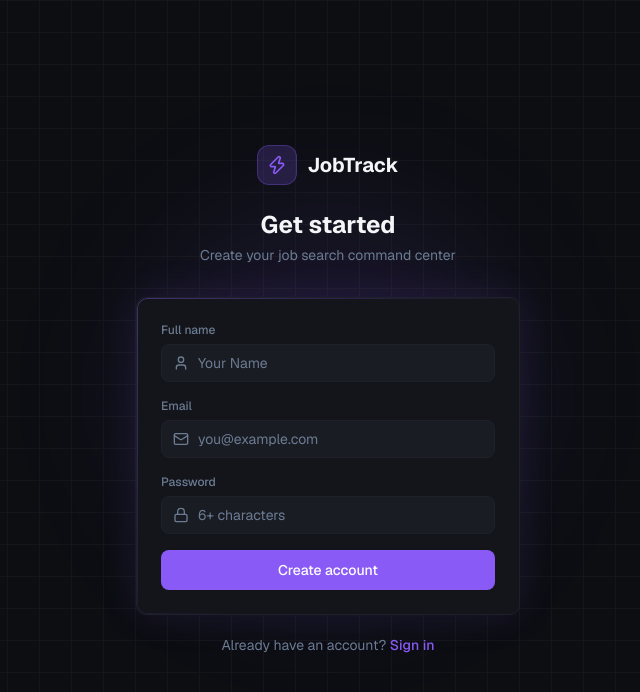
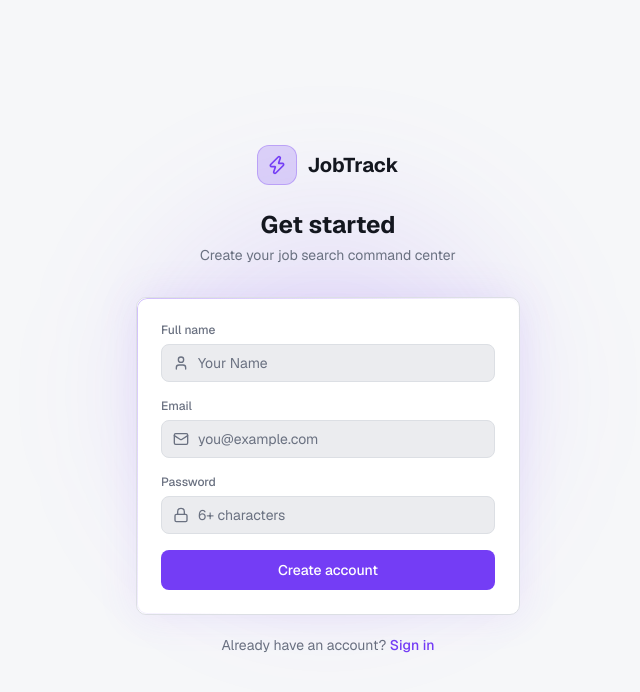
Before and after one commit to Kushal0405/jt-fe, a Next.js app: page /auth/register in a window 1280 px wide. Shown: the top 692 px of the page, without its empty margins (312-952 px from the left). Built offline with nearby package versions, Linux system fonts and the light colour scheme; no server answers; a web font is replaced by a local one.

Commit message:
feat: implement theme provider and toggle functionality for dark/light mode

```diff
--- /dev/null
+++ b/app/components/ThemeProvider.tsx
@@ -0,0 +1,58 @@
+'use client';
+import { createContext, useContext, useEffect, useState } from 'react';
+
+type Theme = 'dark' | 'light';
+
+interface ThemeContextValue {
+  theme: Theme;
+  toggle: () => void;
+}
+
+const ThemeContext = createContext<ThemeContextValue>({
+  theme: 'dark',
+  toggle: () => {},
+});
+
+export function useTheme() {
+  return useContext(ThemeContext);
+}
+
+export default function ThemeProvider({ children }: { children: React.ReactNode }) {
+  const [theme, setTheme] = useState<Theme>('dark');
+
+  // On mount: read from localStorage or system preference
+  useEffect(() => {
+    const stored = localStorage.getItem('theme') as Theme | null;
+    if (stored === 'light' || stored === 'dark') {
+      apply(stored);
+      setTheme(stored);
+    } else {
+      // Default to dark; respect system preference otherwise
+      const prefersDark = window.matchMedia('(prefers-color-scheme: dark)').matches;
+      const initial: Theme = prefersDark ? 'dark' : 'light';
+      apply(initial);
+      setTheme(initial);
+    }
+  }, []);
+
+  function apply(t: Theme) {
+    const root = document.documentElement;
+    root.classList.toggle('dark', t === 'dark');
+    root.classList.toggle('light', t === 'light');
+  }
+
+  function toggle() {
+    setTheme(prev => {
+      const next: Theme = prev === 'dark' ? 'light' : 'dark';
+      apply(next);
+      localStorage.setItem('theme', next);
+      return next;
+    });
+  }
+
+  return (
+    <ThemeContext.Provider value={{ theme, toggle }}>
+      {children}
+    </ThemeContext.Provider>
+  );
+}
--- a/app/components/layout/Sidebar.tsx
+++ b/app/components/layout/Sidebar.tsx
@@ -1,9 +1,10 @@
 'use client';
 import Link from 'next/link';
 import { usePathname } from 'next/navigation';
-import { LayoutDashboard, Briefcase, FileText, Building2, Upload, LogOut, Zap, Compass } from 'lucide-react';
+import { LayoutDashboard, Briefcase, FileText, Building2, Upload, LogOut, Zap, Compass, Sun, Moon } from 'lucide-react';
 import { cn } from '@/lib/utils';
 import { useAuthStore } from '@/store/auth';
+import { useTheme } from '@/app/components/ThemeProvider';
 
 const nav = [
   { href: '/dashboard',    label: 'Dashboard',    icon: LayoutDashboard },
@@ -17,6 +18,7 @@ const nav = [
 export default function Sidebar() {
   const pathname = usePathname();
   const { user, logout } = useAuthStore();
+  const { theme, toggle } = useTheme();
 
   return (
     <aside className="fixed left-0 top-0 h-screen w-60 bg-card border-r border-border flex flex-col z-40">
@@ -71,6 +73,15 @@ export default function Sidebar() {
           <LogOut className="w-4 h-4" />
           Sign out
         </button>
+        <button
+          onClick={toggle}
+          className="w-full flex items-center gap-3 px-3 py-2 rounded-md text-sm text-muted-foreground hover:bg-secondary hover:text-foreground transition-all duration-150"
+          title={theme === 'dark' ? 'Switch to light mode' : 'Switch to dark mode'}
+        >
+          {theme === 'dark'
+            ? <><Sun className="w-4 h-4" /> Light mode</>
+            : <><Moon className="w-4 h-4" /> Dark mode</>}
+        </button>
       </div>
     </aside>
   );
--- a/app/discover/page.tsx
+++ b/app/discover/page.tsx
@@ -28,12 +28,21 @@ export default function DiscoverPage() {
   useEffect(() => { const t = setTimeout(() => setDebouncedLocation(location), 400); return () => clearTimeout(t); }, [location]);
   useEffect(() => { setPage(1); }, [debouncedRole, debouncedLocation]);
 
+  // When the user types a role, pass it as ?q= for a live JSearch query.
+  // Without a role filter, fall back to the DB-backed list.
+  const isLiveSearch = !!debouncedRole.trim();
+
   const { data, isLoading, isFetching } = useQuery({
     queryKey: ['discovered-jobs', { page, role: debouncedRole, location: debouncedLocation }],
     queryFn: () =>
-      discoveredJobsApi.list({ role: debouncedRole || undefined, location: debouncedLocation || undefined, page, limit: LIMIT })
-        .then(r => r.data),
-    staleTime: 5 * 60_000,
+      discoveredJobsApi.list({
+        q: isLiveSearch ? debouncedRole : undefined,
+        role: !isLiveSearch ? debouncedRole || undefined : undefined,
+        location: debouncedLocation || undefined,
+        page,
+        limit: LIMIT,
+      }).then(r => r.data),
+    staleTime: isLiveSearch ? 60_000 : 5 * 60_000,
     placeholderData: (prev) => prev,
   });
 
@@ -49,12 +58,13 @@ export default function DiscoverPage() {
   const jobs = data?.jobs ?? [];
   const total = data?.total ?? 0;
   const pages = data?.pages ?? 1;
+  const isLive = data?.live ?? false;
 
   return (
     <AppLayout>
       <PageHeader
         title="Discover Jobs"
-        subtitle={`${total} listings fetched from JSearch`}
+        subtitle={isLive ? `${total} live results from JSearch` : `${total} saved listings`}
         action={
           <button
             onClick={() => qc.invalidateQueries({ queryKey: ['discovered-jobs'] })}
--- a/app/globals.css
+++ b/app/globals.css
@@ -3,7 +3,39 @@
 @tailwind components;
 @tailwind utilities;
 
+/* ── Light mode (default) ──────────────────────────────────── */
 :root {
+  --background: 220 20% 97%;
+  --foreground: 224 20% 10%;
+
+  --card: 0 0% 100%;
+  --card-foreground: 224 20% 10%;
+
+  --border: 220 13% 88%;
+  --input: 220 13% 93%;
+
+  --primary: 258 90% 60%;
+  --primary-foreground: 0 0% 100%;
+
+  --secondary: 220 13% 93%;
+  --secondary-foreground: 224 20% 30%;
+
+  --muted: 220 13% 95%;
+  --muted-foreground: 220 10% 46%;
+
+  --accent: 258 90% 60%;
+  --accent-foreground: 0 0% 100%;
+
+  --success: 152 69% 38%;
+  --warning: 38 92% 50%;
+  --danger: 0 84% 55%;
+
+  --radius: 10px;
+  --font-clash: 'Clash Display', sans-serif;
+}
+
+/* ── Dark mode ─────────────────────────────────────────────── */
+.dark {
   --background: 224 20% 6%;
   --foreground: 210 20% 96%;
 
@@ -28,10 +60,6 @@
   --success: 152 69% 45%;
   --warning: 38 92% 55%;
   --danger: 0 84% 60%;
-
-  --radius: 10px;
-
-  --font-clash: 'Clash Display', sans-serif;
 }
 
 * {
@@ -98,6 +126,9 @@ body {
   .glow {
     box-shadow: 0 0 40px hsl(258 90% 66% / 0.12);
   }
+  .dark .glow {
+    box-shadow: 0 0 40px hsl(258 90% 66% / 0.18);
+  }
 
   .gradient-border {
     position: relative;
--- a/app/layout.tsx
+++ b/app/layout.tsx
@@ -3,6 +3,7 @@ import { GeistSans } from 'geist/font/sans';
 import { GeistMono } from 'geist/font/mono';
 import { Toaster } from 'react-hot-toast';
 import QueryProvider from '@/app/components/QueryProvider';
+import ThemeProvider from '@/app/components/ThemeProvider';
 import './globals.css';
 
 export const metadata: Metadata = {
@@ -12,23 +13,19 @@ export const metadata: Metadata = {
 
 export default function RootLayout({ children }: { children: React.ReactNode }) {
   return (
-    <html lang="en" className={`${GeistSans.variable} ${GeistMono.variable}`}>
+    <html lang="en" className={`${GeistSans.variable} ${GeistMono.variable} dark`}>
       <body>
+        <ThemeProvider>
           <QueryProvider>
             {children}
           </QueryProvider>
           <Toaster
             position="bottom-right"
             toastOptions={{
-            style: {
-              background: 'hsl(224 18% 9%)',
-              color: 'hsl(210 20% 96%)',
-              border: '1px solid hsl(224 15% 14%)',
-              borderRadius: '10px',
-              fontSize: '14px',
-            },
+              className: '!bg-card !text-foreground !border !border-border !rounded-[10px] !text-sm',
             }}
           />
+        </ThemeProvider>
       </body>
     </html>
   );
--- a/lib/api.ts
+++ b/lib/api.ts
@@ -86,8 +86,8 @@ export const atsApi = {
 };
 
 export const discoveredJobsApi = {
-  list: (params?: { role?: string; location?: string; page?: number; limit?: number }) =>
-    api.get<{ jobs: import('@/types').DiscoveredJob[]; total: number; page: number; pages: number }>(
+  list: (params?: { role?: string; location?: string; page?: number; limit?: number; q?: string }) =>
+    api.get<{ jobs: import('@/types').DiscoveredJob[]; total: number; page: number; pages: number; live?: boolean }>(
       '/jobs/discovered', { params }
     ),
   addToTracker: (jobId: string) =>
--- a/tailwind.config.ts
+++ b/tailwind.config.ts
@@ -1,5 +1,6 @@
 /** @type {import('tailwindcss').Config} */
 module.exports = {
+  darkMode: 'class',
   content: [
     './pages/**/*.{js,ts,jsx,tsx,mdx}',
     './components/**/*.{js,ts,jsx,tsx,mdx}',
```
Lines whose indentation alone changed are shown as unchanged.
